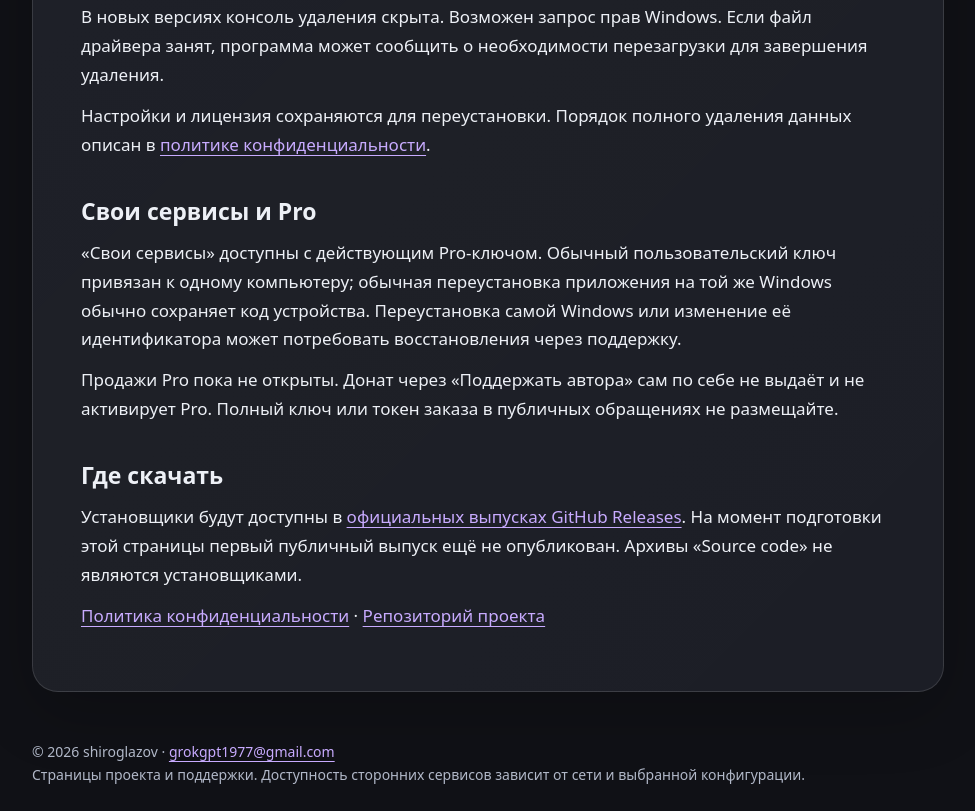
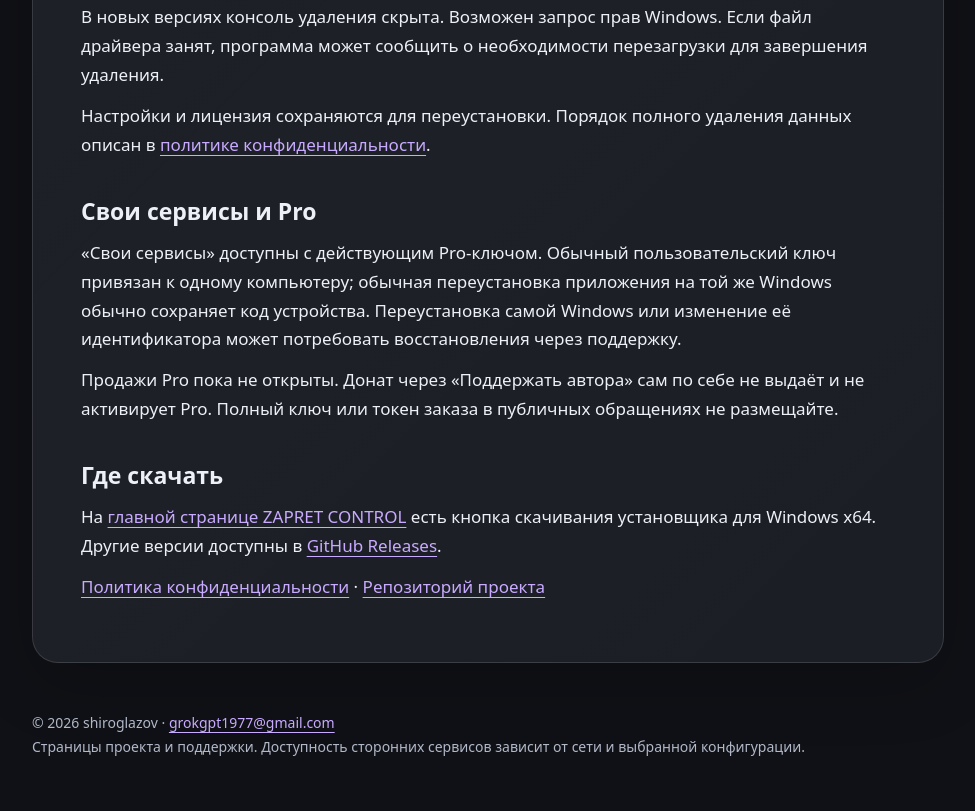
Before and after one commit to grokgpt1977-crypto/zapret-control-releases, a plain HTML site: page docs/support.html in a window 1280 px wide. Shown: the part 1590-2401 px from the top of the page, without its empty margins (152-1127 px from the left). After the commit the page ends 2372 px from the top, so only its background shows below. Drawn offline with Linux system fonts and the light colour scheme.

Commit message:
Point support readers to the homepage download

```diff
--- a/docs/support.html
+++ b/docs/support.html
@@ -8,4 +8,4 @@
 <h2>«A copy of winws is already running»</h2><p>Завершите другую копию ZAPRET CONTROL или лаунчер, использующий winws, и повторите запуск. Если процесс остался после сбоя и его источник непонятен, перезагрузите Windows.</p>
 <h2>Обновление и удаление</h2><p>Перед обновлением выберите «Выход» в трее, затем запустите новый установщик. Для удаления используйте «Параметры Windows → Приложения → Установленные приложения → ZAPRET CONTROL → Удалить».</p><p>В новых версиях консоль удаления скрыта. Возможен запрос прав Windows. Если файл драйвера занят, программа может сообщить о необходимости перезагрузки для завершения удаления.</p><p>Настройки и лицензия сохраняются для переустановки. Порядок полного удаления данных описан в <a href="privacy.html">политике конфиденциальности</a>.</p>
 <h2>Свои сервисы и Pro</h2><p>«Свои сервисы» доступны с действующим Pro-ключом. Обычный пользовательский ключ привязан к одному компьютеру; обычная переустановка приложения на той же Windows обычно сохраняет код устройства. Переустановка самой Windows или изменение её идентификатора может потребовать восстановления через поддержку.</p><p>Продажи Pro пока не открыты. Донат через «Поддержать автора» сам по себе не выдаёт и не активирует Pro. Полный ключ или токен заказа в публичных обращениях не размещайте.</p>
-<h2>Где скачать</h2><p>Установщики будут доступны в <a href="https://github.com/grokgpt1977-crypto/zapret-control-releases/releases">официальных выпусках GitHub Releases</a>. На момент подготовки этой страницы первый публичный выпуск ещё не опубликован. Архивы «Source code» не являются установщиками.</p><p><a href="privacy.html">Политика конфиденциальности</a> · <a href="https://github.com/grokgpt1977-crypto/zapret-control-releases">Репозиторий проекта</a></p></article></main><footer>© 2026 shiroglazov · <a href="mailto:grokgpt1977@gmail.com">grokgpt1977@gmail.com</a><br>Страницы проекта и поддержки. Доступность сторонних сервисов зависит от сети и выбранной конфигурации.</footer></body></html>
+<h2>Где скачать</h2><p>На <a href="index.html">главной странице ZAPRET CONTROL</a> есть кнопка скачивания установщика для Windows x64. Другие версии доступны в <a href="https://github.com/grokgpt1977-crypto/zapret-control-releases/releases">GitHub Releases</a>.</p><p><a href="privacy.html">Политика конфиденциальности</a> · <a href="https://github.com/grokgpt1977-crypto/zapret-control-releases">Репозиторий проекта</a></p></article></main><footer>© 2026 shiroglazov · <a href="mailto:grokgpt1977@gmail.com">grokgpt1977@gmail.com</a><br>Страницы проекта и поддержки. Доступность сторонних сервисов зависит от сети и выбранной конфигурации.</footer></body></html>
```
